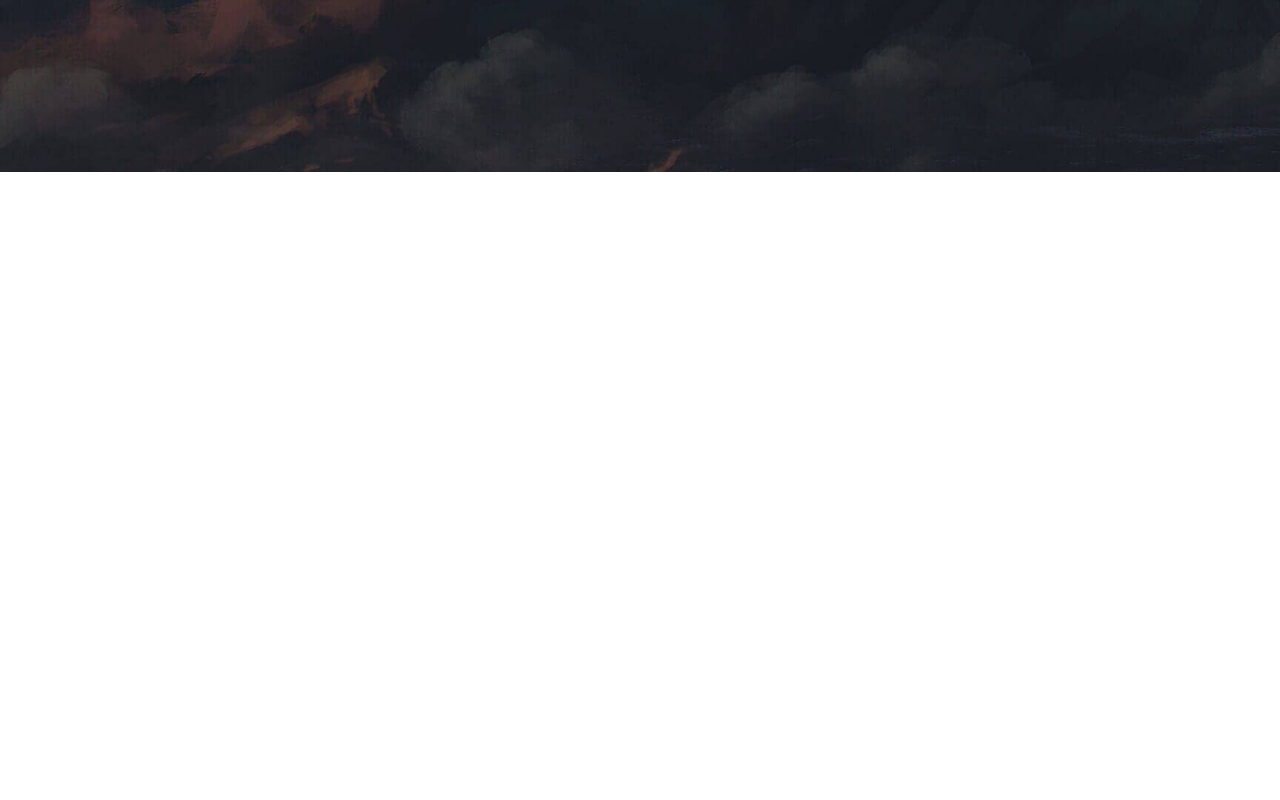
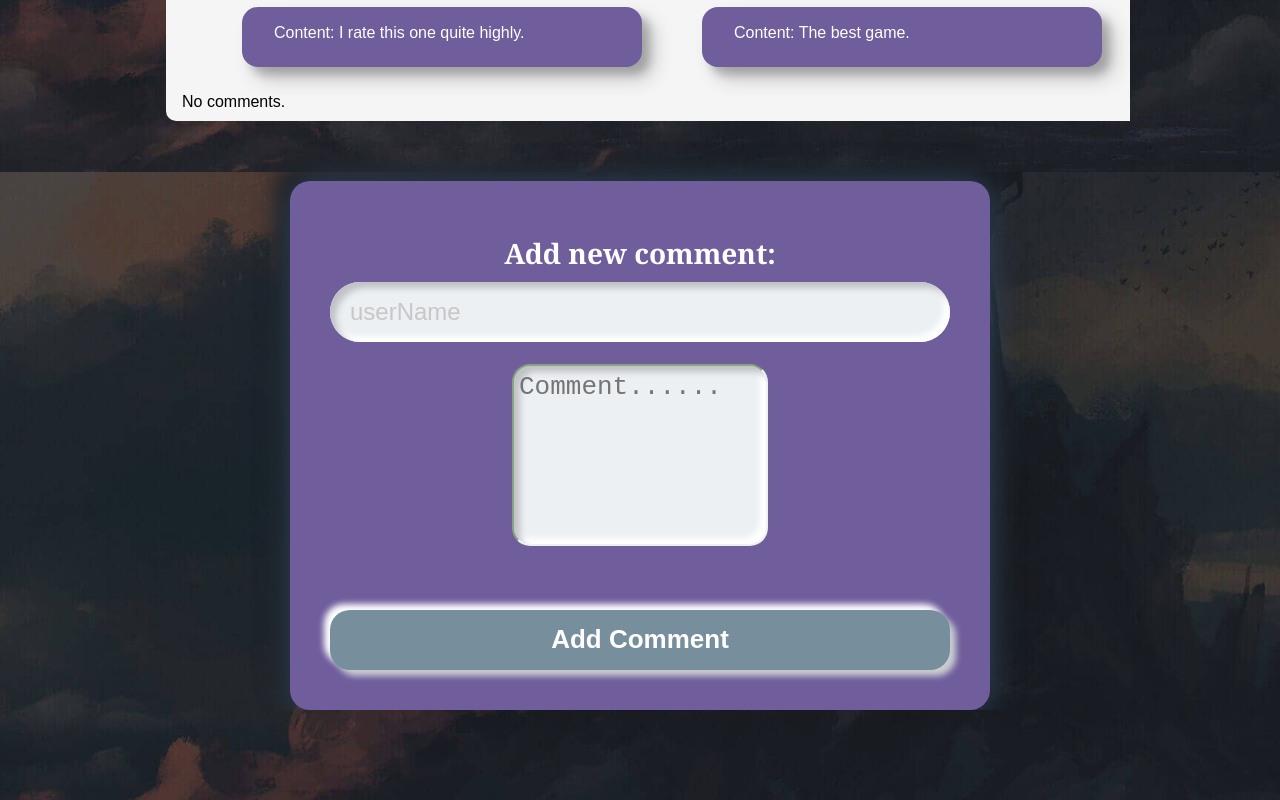
Before and after one commit to DonikaMarcheva/React-Course-Softuni-October-2023, a React (Vite) app in the folder 07.workshop-routing/client/: page /games/1 in a window 1280 px wide. Shown: the part 628-1428 px from the top of the page. Before the commit the page ends 800 px from the top, so only its background shows below. Built offline with nearby package versions, Linux system fonts and the light colour scheme; no server answers.

Commit message:
add commentServise and update gameDetails component with comments

```diff
--- a/07.workshop-routing/client/src/components/game-details/GameDetails.jsx
+++ b/07.workshop-routing/client/src/components/game-details/GameDetails.jsx
@@ -1,17 +1,29 @@
 import { useEffect, useState } from "react";
 import { useParams } from "react-router-dom";
 import * as gameService from "../../services/gameService.js"
+import * as commentService from "../../services/commentService.js"
 
 export default function GameDetails () {
     const [game,setGame] = useState({});
     const {gameId} = useParams();
-    console.log(gameId);
-
 
     useEffect(()=>{
         gameService.getOne(gameId)
         .then(setGame)
     },[gameId])
+
+    const addCommentHandler=async(e) =>{
+        e.preventDefault();
+        const formData=new FormData(e.currentTarget);
+        const newComment= await commentService.create(
+            gameId,
+            formData.get('userName'),
+            formData.get('comment')
+            )
+            console.log(newComment);
+        }
+
+
     return (
         <section id="game-details">
         <h1>Game Details</h1>
@@ -28,11 +40,11 @@ export default function GameDetails () {
                 {game.summary}
             </p>
 
-            {/* <!-- Bonus ( for Guests and Users ) -->
+            {/* <!-- Bonus ( for Guests and Users ) --> */}
             <div className="details-comments">
                 <h2>Comments:</h2>
                 <ul>
-                    <!-- list all comments for current game (If any) -->
+                    {/* <!-- list all comments for current game (If any) --> */}
                     <li className="comment">
                         <p>Content: I rate this one quite highly.</p>
                     </li>
@@ -40,26 +52,27 @@ export default function GameDetails () {
                         <p>Content: The best game.</p>
                     </li>
                 </ul>
-                <!-- Display paragraph: If there are no games in the database -->
+                {/* <!-- Display paragraph: If there are no games in the database --> */}
                 <p className="no-comment">No comments.</p>
             </div>
 
-            <!-- Edit/Delete buttons ( Only for creator of this game )  -->
+            {/* <!-- Edit/Delete buttons ( Only for creator of this game )  -->
             <div className="buttons">
                 <a href="#" className="button">Edit</a>
                 <a href="#" className="button">Delete</a>
             </div> */}
         </div>
 
-        {/* <!-- Bonus -->
-        <!-- Add Comment ( Only for logged-in users, which is not creators of the current game ) -->
+        {/* <!-- Bonus --> */}
+        {/* <!-- Add Comment ( Only for logged-in users, which is not creators of the current game ) --> */}
         <article className="create-comment">
             <label>Add new comment:</label>
-            <form className="form">
+            <form className="form" onSubmit={addCommentHandler}>
+                <input type="text" name="userName" placeholder="userName"/>
                 <textarea name="comment" placeholder="Comment......"></textarea>
                 <input className="btn submit" type="submit" value="Add Comment"/>
             </form>
-        </article> */}
+        </article>
 
     </section>
     );
--- /dev/null
+++ b/07.workshop-routing/client/src/services/commentService.js
@@ -0,0 +1,12 @@
+import * as request from "../lib/request.js"
+
+const baseUrl = 'http://localhost:3030/jsonstore/comments';
+
+export const create = async (gameId, userName, text) => {
+    const newComment = await request.post(baseUrl,{
+        gameId,
+        userName,
+        text
+    })
+    return newComment
+}
```
